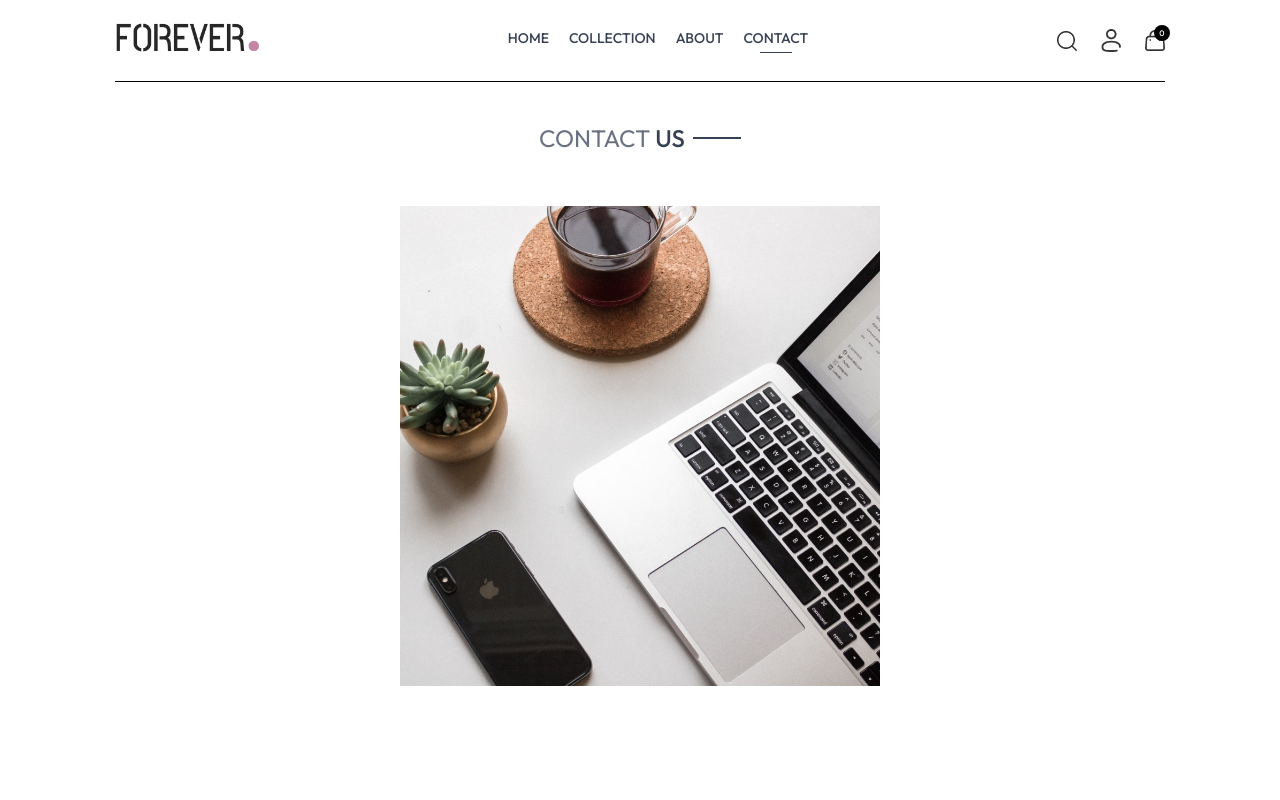
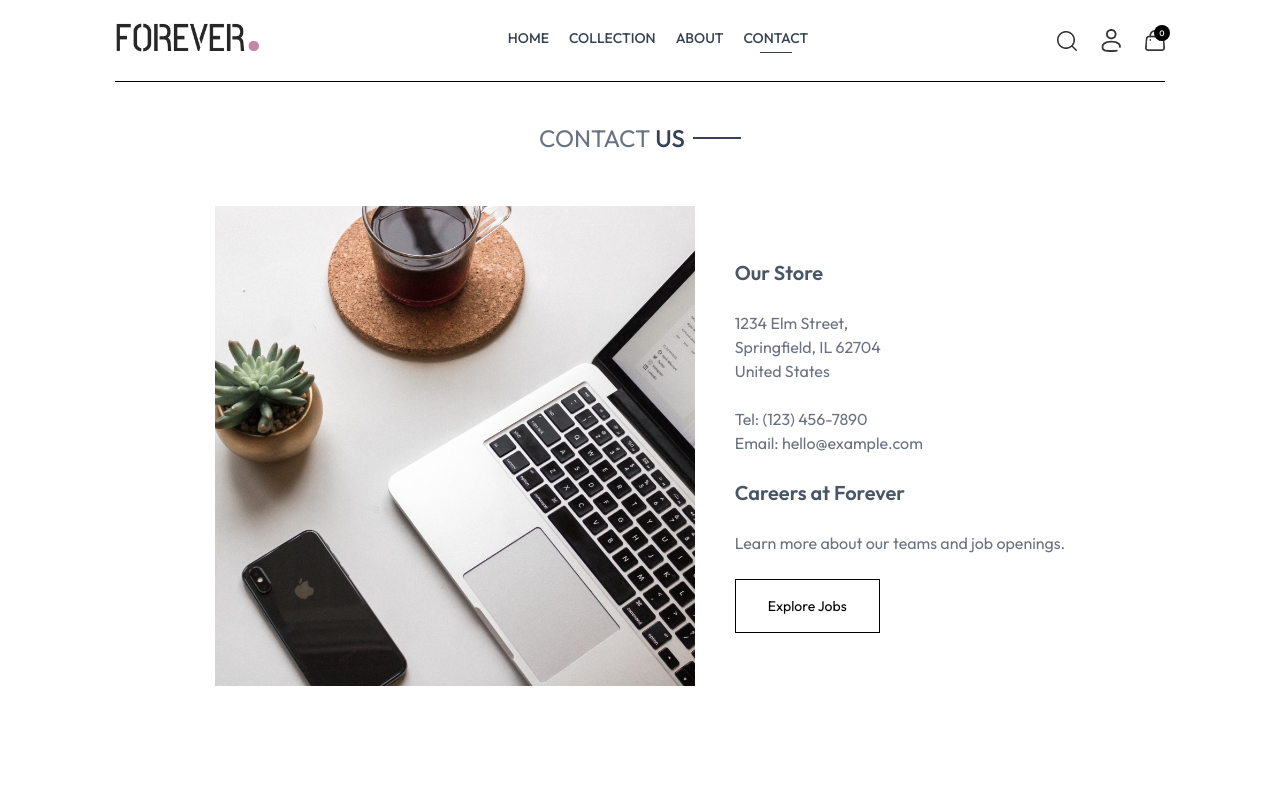
Before and after one commit to abno-24/lets-shop-together, a React (Vite) app: page /contact in a window 1280 px wide. Shown: the top 800 px of the page. Built offline with nearby package versions, Linux system fonts and the light colour scheme.

Commit message:
feat: enhance Contact page with additional store information and layout improvements

```diff
--- a/src/pages/Contact.jsx
+++ b/src/pages/Contact.jsx
@@ -1,6 +1,7 @@
 import React from 'react'
 import Title from '../components/Title'
 import { assets } from '../assets/assets'
+import NewsLetter from '../components/NewsLetter'
 
 const Contact = () => {
   return (
@@ -10,7 +11,20 @@ const Contact = () => {
        </div>
        <div className='my-10 flex flex-col justify-center md:flex-row gap-10 mb-28'>
         <img className='w-full md:max-w-120' src={assets.contact_img} alt="Contact Image" />
+        <div className='flex flex-col justify-center items-start gap-6'>
+          <p className='font-semibold text-xl text-gray-600'>Our Store</p>
+          <p className='text-gray-500'>
+            1234 Elm Street,<br /> Springfield, IL 62704<br /> United States
+          </p>
+          <p className='text-gray-500'>Tel: (123) 456-7890 <br />Email: hello@example.com</p>
+          <p className='font-semibold text-xl text-gray-600'>Careers at Forever</p>
+          <p className='text-gray-500'>Learn more about our teams and job openings.</p>
+          <button className='border border-black px-8 py-4 text-sm hover:bg-black hover:text-white transition-all duration-500 cursor-pointer'>
+            Explore Jobs
+          </button>
+        </div>
        </div>
+       <NewsLetter />
     </div>
   )
 }
```
